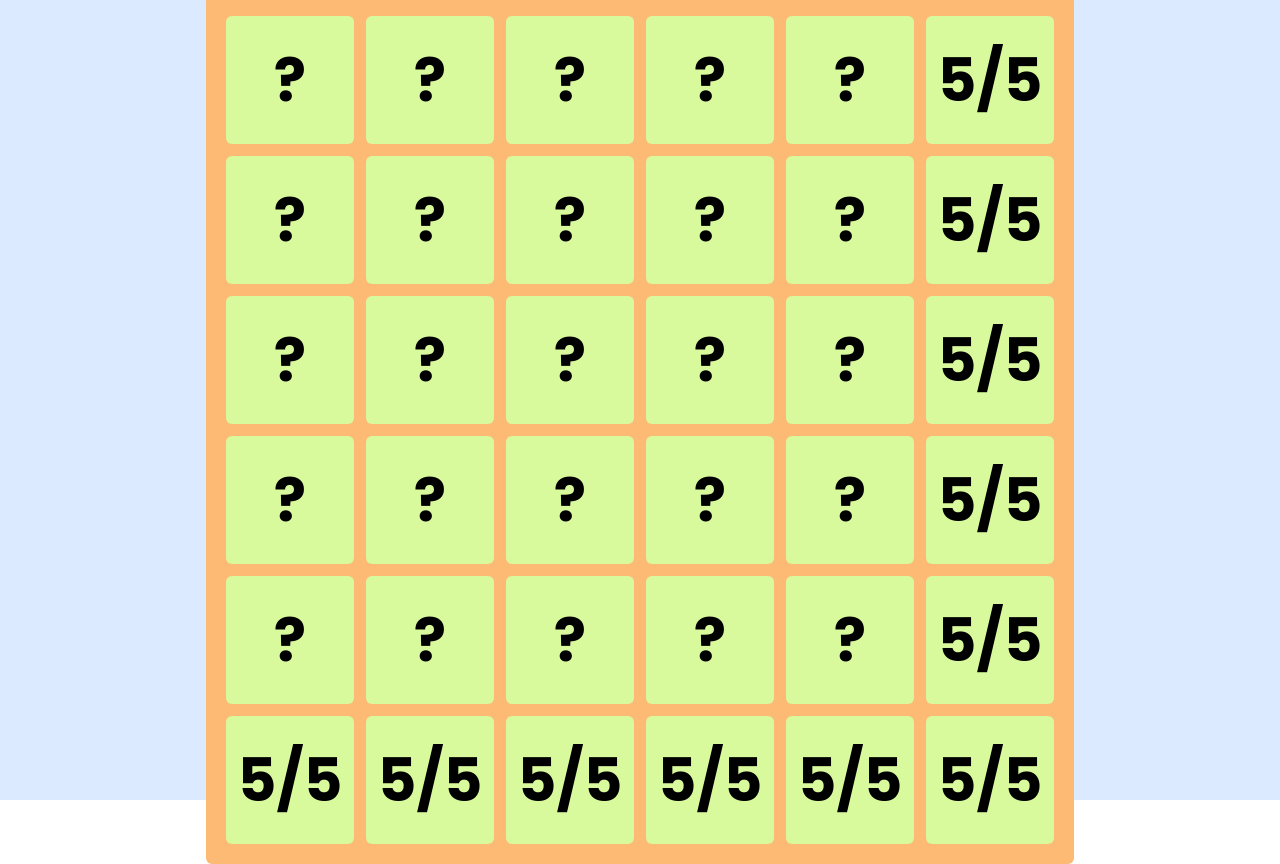
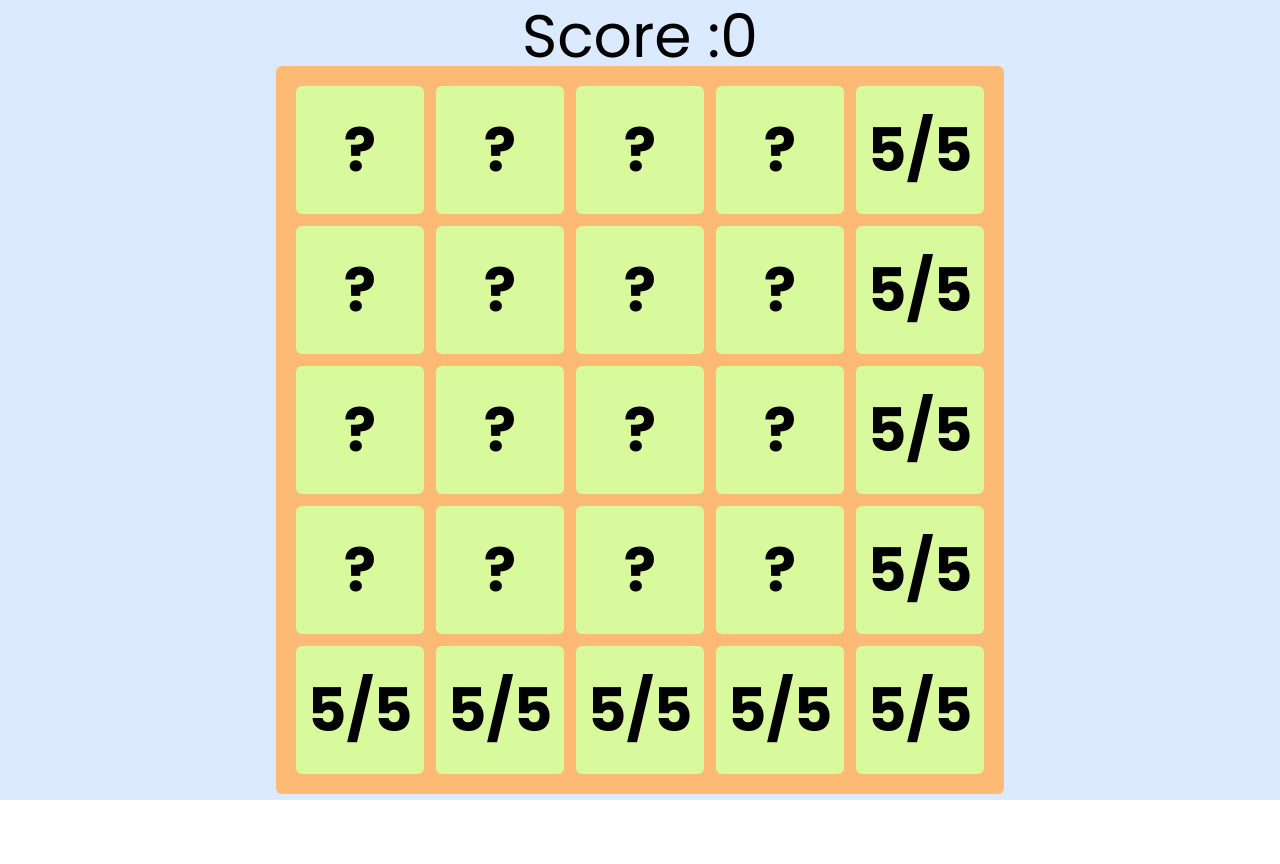
Before and after one commit to alirabbani97/tap-boom-game, a React (Vite) app: page / in a window 1280 px wide. After the commit the page ends 800 px from the top, so only its background shows below. Built offline with nearby package versions, Linux system fonts and the light colour scheme; what @midudev/tailwind-animations would draw is missing.

Commit message:
scoring logic and hint tiles action disables

```diff
--- a/src/App.tsx
+++ b/src/App.tsx
@@ -2,23 +2,29 @@ import { useEffect, useState } from "react";
 import TileGrids from "./components/TileGrids";
 import TileButton from "./components/TileButton";
 
+type TtileData = {
+  value: number | null;
+  isFlipped?: boolean | undefined;
+};
+
 function App() {
   /* VARIABLES */
-  const [nTiles] = useState(36); //Can only be a true square root number and equal or greater than 25  i.e: 25(5),36(6),49(7),64(8),9(81) etc.
+  const [nTiles] = useState(25); //Can only be a true square root number and equal or greater than 16 i.e:16(4),25(5),36(6),49(7),64(8),9(81) etc.
+  const SQRT_N_Tiles: number = Math.sqrt(nTiles);
+  const [score, setScore] = useState<number>(0);
   const [bombFound, setBombFound] = useState<boolean>(false);
+  const [bombsAdded, setBombsAdded] = useState(0);
+  const [bonusesAdded, setBonusesAdded] = useState(0);
+  const [flippedTiles, setFlippedTiles] = useState(0);
+  const [borderTiles, setBorderTiles] = useState<number[]>([]);
   const level1 = {
     nTiles: nTiles,
-    numberOfBombs: 5,
+    numberOfBombs: SQRT_N_Tiles,
     numberOfBonuses: 5,
   };
 
-  const SQRT_N_Tiles: number = Math.sqrt(nTiles);
-
   /* VARIABLES */
   /* STATES */
-  const [bombsAdded, setBombsAdded] = useState(0);
-  const [bonusesAdded, setBonusesAdded] = useState(0);
-  const [flippedTiles, setFlippedTiles] = useState(0);
 
   /* STATES */
 
@@ -57,12 +63,17 @@ function App() {
     return 1;
   };
 
-  const [tilesData, setTilesData] = useState(
-    Array.from({ length: nTiles }, () => ({
-      value: tileRNG(),
-      isFlipped: false,
-    }))
+  const [tilesData, setTilesData] = useState<TtileData[]>(
+    Array.from({ length: nTiles }, (_, index) => {
+      if (borderTiles.includes(index + 1)) {
+        return { value: null };
+      } else {
+        return { value: tileRNG(), isFlipped: false };
+      }
+    })
   );
+
+
   const flipCard = (index: number) => {
     setTilesData((prevTilesData) =>
       prevTilesData.map((tile, i) =>
@@ -75,10 +86,9 @@ function App() {
 
   // const [lastCol, setLastCol] = useState<number[]>([]);
   // const [lastRow, setLastRow] = useState<number[]>([]);
-  const [borderTiles, setBorderTiles] = useState<number[]>([]);
 
   useEffect(() => {
-    // console.log(tilesData);
+    console.log(tilesData);
     let lastColTemp: number[] = [];
     let lastRowTemp: number[] = [];
 
@@ -120,20 +130,21 @@ function App() {
         </div>
       )}
       <div className="w-fit h-fit flex flex-col justify-center items-center ">
-        <div className="text-6xl ">Tiles Flipped :{flippedTiles}</div>
+        <div className="text-6xl ">Score :{score}</div>
         <TileGrids gridCols={SQRT_N_Tiles.toString()}>
           {tilesData.map((tile, index) => (
             <TileButton
+              // lastCol={lastCol}
+              // lastRow={lastRow}
               key={index}
               setBombFound={setBombFound}
               index={index + 1}
               value={tile.value}
               flipCard={() => !tile.isFlipped && flipCard(index)}
               cardFlipped={tile.isFlipped}
-              // lastCol={lastCol}
-              // lastRow={lastRow}
               borderTiles={borderTiles}
               lastTile={nTiles}
+              setScore={setScore}
             />
           ))}
         </TileGrids>
--- a/src/components/TileButton.tsx
+++ b/src/components/TileButton.tsx
@@ -4,10 +4,11 @@ type TTileButton = {
   borderTiles: number[];
   lastTile: number;
   flipCard: () => void;
-  cardFlipped: boolean;
-  value: number;
+  cardFlipped: boolean | undefined;
+  value: number | null;
   index: number;
   setBombFound: (arg: boolean) => void;
+  setScore: (value: number) => void;
 };
 
 export default function TileButton({
@@ -20,6 +21,7 @@ export default function TileButton({
   cardFlipped,
   setBombFound,
   borderTiles,
+  setScore,
 }: TTileButton) {
   // const lastTileOfRows = index < 21 && index % 5;
   // const lastRowIndices = [21, 22, 23, 24];
@@ -29,7 +31,8 @@ export default function TileButton({
     " bg-lime-200 flex items-center justify-center text-6xl font-bold rounded-md w-32 h-32 select-none";
 
   return (
-    <div
+    <button
+    disabled={cardFlipped}
       className={`
        ${
          hintTiles
@@ -40,15 +43,23 @@ export default function TileButton({
        }`}
       onClick={() => {
         if (hintTiles !== true) {
-          flipCard();
           if (value === 0) {
             setBombFound(true);
           }
+          flipCard();
+          if (value !== 0 && value !== null) {
+            setScore((prev: number) => {
+              if (prev === 0) {
+                return prev + value;
+              } else {
+                return prev * value;
+              }
+            });
+          }
         }
-
       }}
     >
       {hintTiles ? "5/5" : cardFlipped ? `${value}` : "?"}
-    </div>
+    </button>
   );
 }
```
